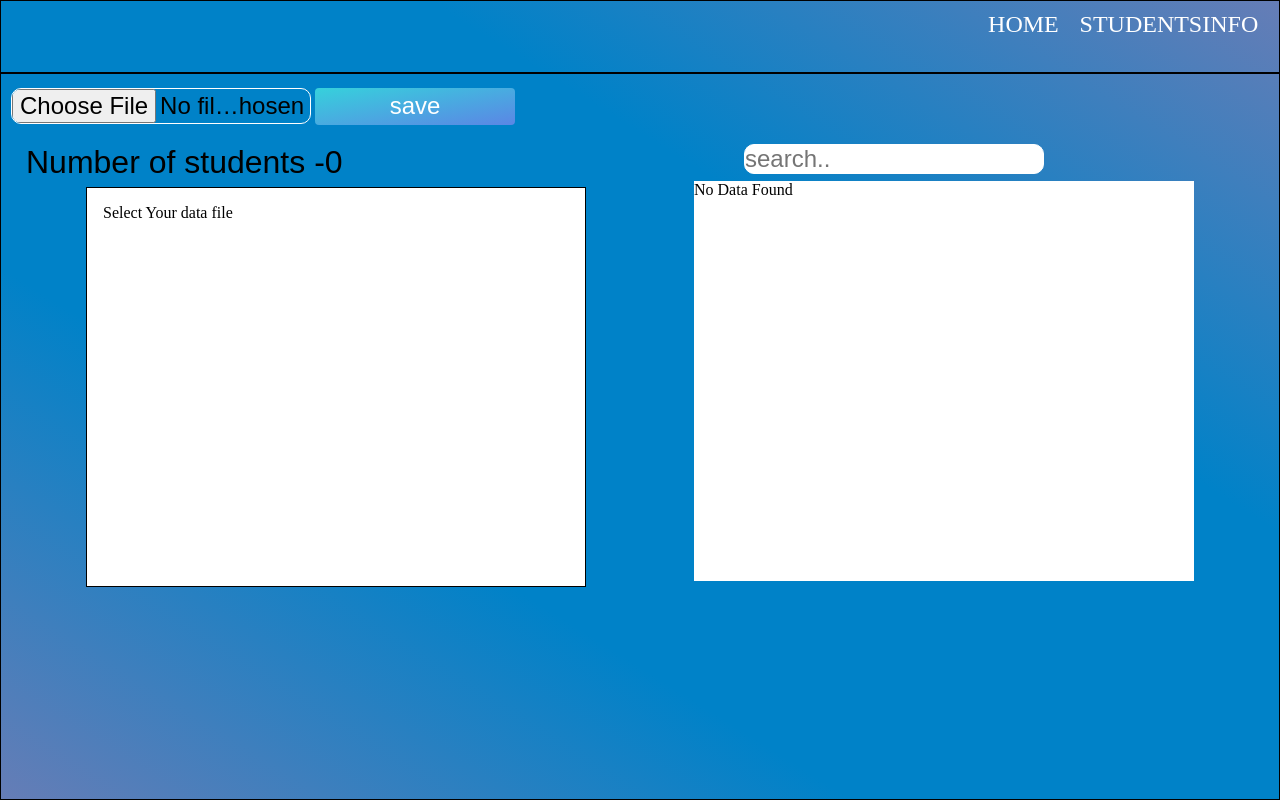
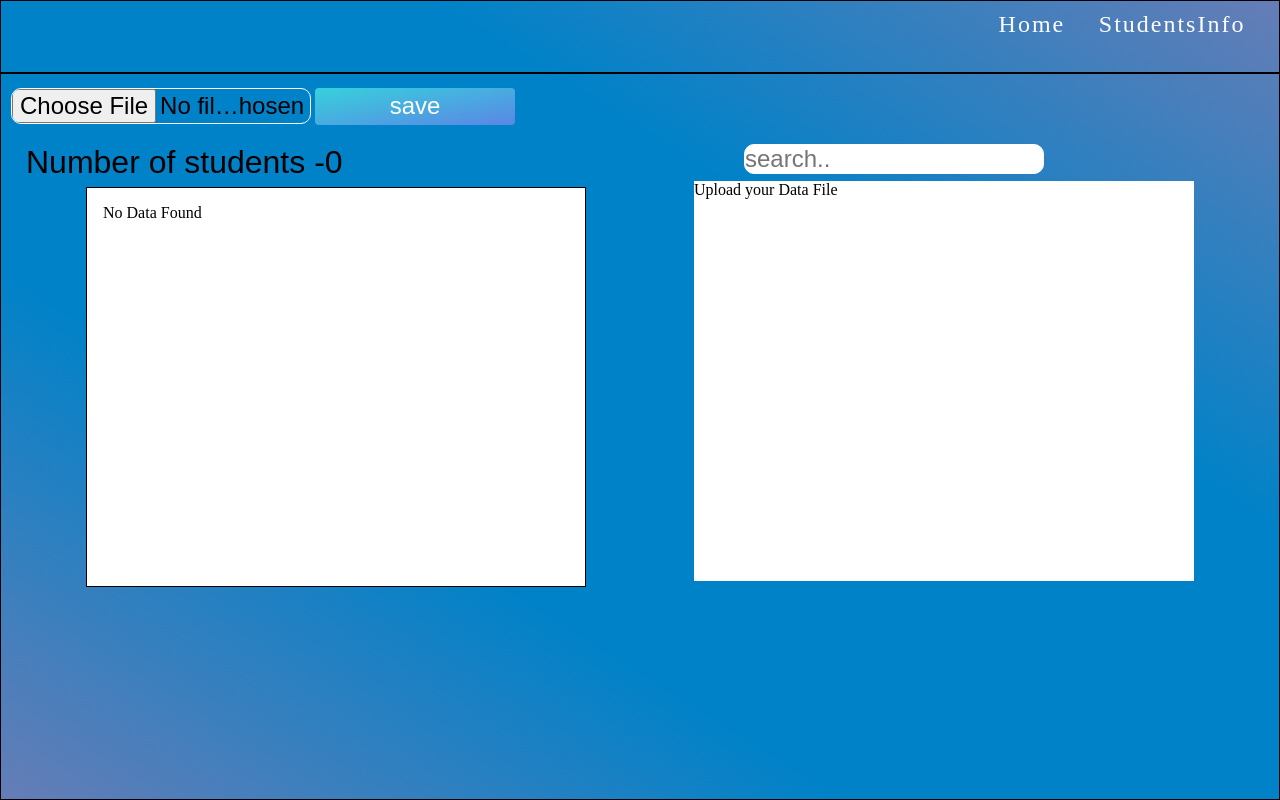
Before and after one commit to Mj-Techs/Student-tracker, a React (Create React App) app: page /students in a window 1280 px wide. Built offline with nearby package versions, Linux system fonts and the light colour scheme.

Commit message:
displaying message update

```diff
--- a/src/components/MessageGraph.js
+++ b/src/components/MessageGraph.js
@@ -14,7 +14,7 @@ const MessageGraph = () => {
   return (
     <div className="graph">
       {students.length === 0 ? (
-        "No Data Found"
+        "Upload your Data File"
       ) : (
         <Chart
           width={"550px"}
--- a/src/components/ShowStudents.js
+++ b/src/components/ShowStudents.js
@@ -28,7 +28,7 @@ const ShowStudents = () => {
       </div>
       <List>
         {uniqStudents.length === 0 ? (
-          "Select Your data file"
+          "No Data Found"
         ) : (
           <div>
             {uniqStudents.map((ele, i) => {
--- a/src/styled.js
+++ b/src/styled.js
@@ -22,10 +22,11 @@ export const LinkWrapper = styled.div`
 export const StyledLink = styled(Link)`
   outline: none;
   text-decoration: none;
-  text-transform: uppercase;
+  text-transform: capitalize;
+  letter-spacing: 2px;
   font-size: 1.5rem;
   display: inline-block;
-  margin-right: 1.625%;
+  margin-right: 2.625%;
   text-align: center;
   color: white;
 
```
Also changed, not shown: 1 other file (tests, documents, lock files or other folders).
